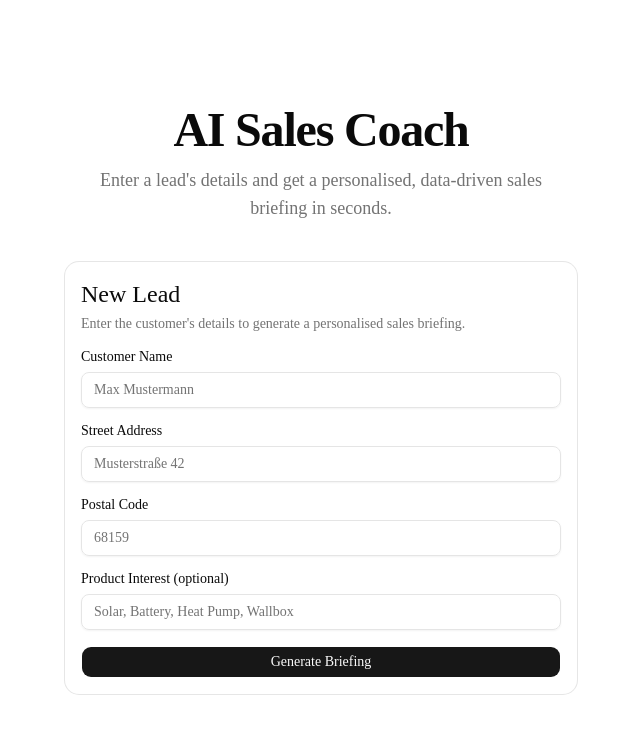
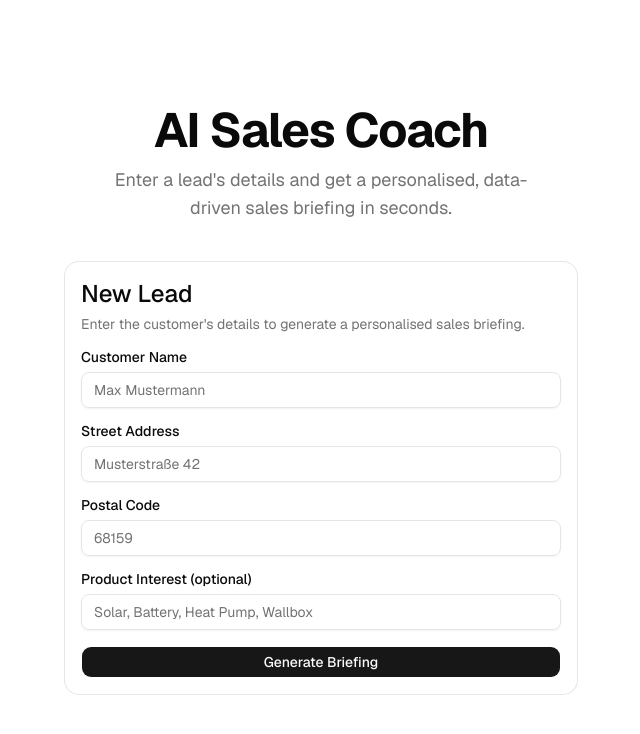
Before and after one commit to SimonSzulik/the_ai_sales_coach, a Next.js app in the folder frontend/: page / in a window 1280 px wide. Shown: the top 734 px of the page, without its empty margins (319-959 px from the left). Built offline with nearby package versions, Linux system fonts and the light colour scheme; no server answers.

Commit message:
new no serif font

```diff
--- a/frontend/src/app/globals.css
+++ b/frontend/src/app/globals.css
@@ -7,9 +7,9 @@
 @theme inline {
   --color-background: var(--background);
   --color-foreground: var(--foreground);
-  --font-sans: var(--font-sans);
-  --font-mono: var(--font-geist-mono);
-  --font-heading: var(--font-sans);
+  --font-sans: var(--font-geist-sans), ui-sans-serif, system-ui, -apple-system, "Segoe UI", Roboto, "Helvetica Neue", Arial, sans-serif;
+  --font-mono: var(--font-geist-mono), ui-monospace, SFMono-Regular, Menlo, Monaco, Consolas, monospace;
+  --font-heading: var(--font-geist-sans), ui-sans-serif, system-ui, -apple-system, "Segoe UI", Roboto, "Helvetica Neue", Arial, sans-serif;
   --color-sidebar-ring: var(--sidebar-ring);
   --color-sidebar-border: var(--sidebar-border);
   --color-sidebar-accent-foreground: var(--sidebar-accent-foreground);
```
